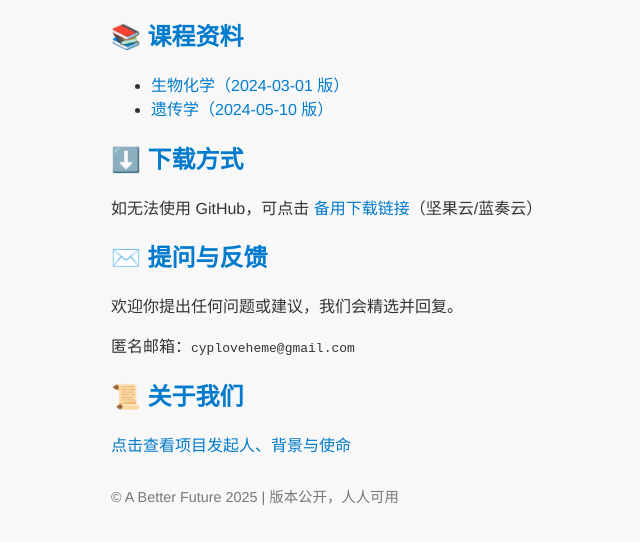
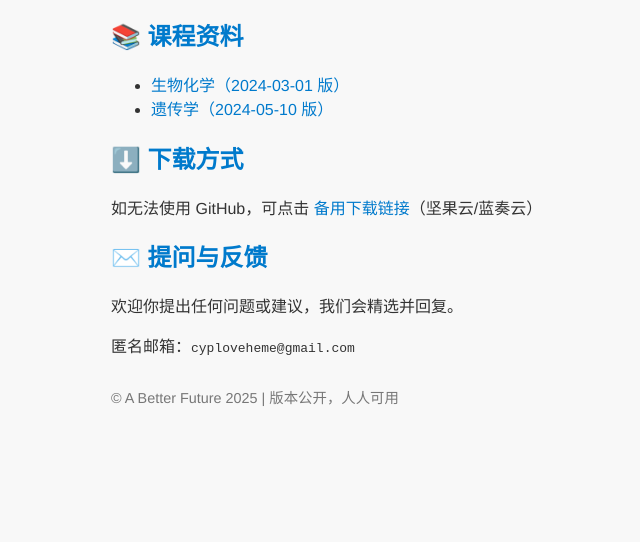
Before and after one commit to ABF-ABetterFuture/A-Better-Future, a plain HTML site: page index.html in a window 1280 px wide. Shown: the part 140-682 px from the top of the page, without its empty margins (129-769 px from the left). Drawn offline with Linux system fonts and the light colour scheme.

Commit message:
Update index.html
完善网页构建尝试，去除作者信息

```diff
--- a/index.html
+++ b/index.html
@@ -49,9 +49,6 @@
   <p>欢迎你提出任何问题或建议，我们会精选并回复。</p>
   <p>匿名邮箱：<code>cyploveheme@gmail.com</code></p>
 
-  <h2>📜 关于我们</h2>
-  <p><a href="about.html">点击查看项目发起人、背景与使命</a></p>
-
   <div class="footer">
     <p>&copy; A Better Future 2025 | 版本公开，人人可用</p>
   </div>
```
